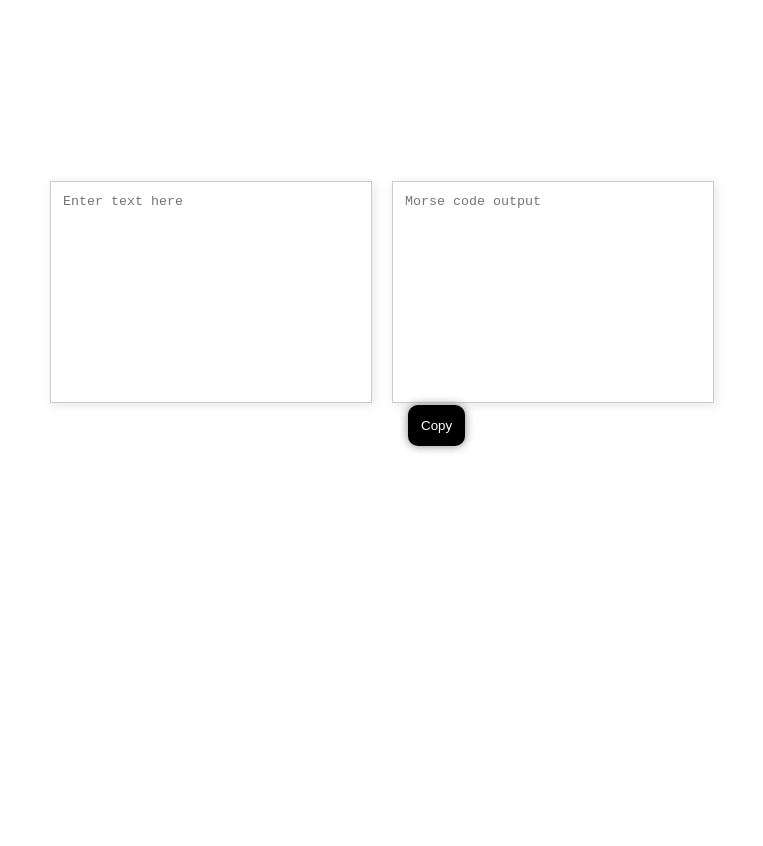
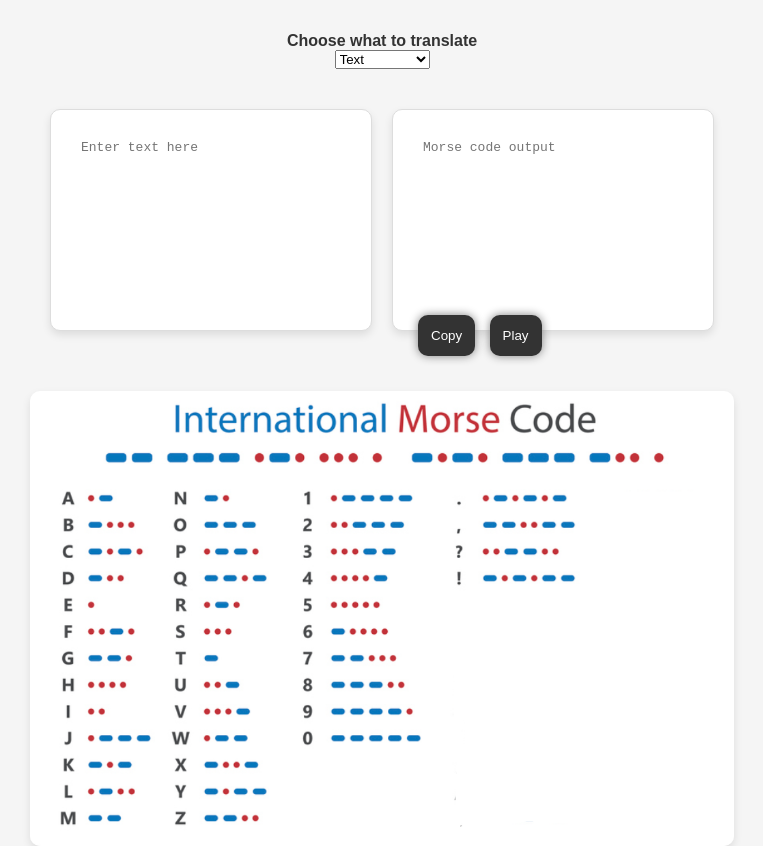
Before and after one commit to NikosDeliv/Morse-Code-Translator, a plain HTML site: page interface.html in a window 1280 px wide. Shown: the part 98-944 px from the top of the page, without its empty margins (258-1021 px from the left). Before the commit the page ends 800 px from the top, so only its background shows below. Drawn offline with Linux system fonts and the light colour scheme.

Commit message:
Add files via upload

```diff
--- a/design.css
+++ b/design.css
@@ -1,25 +1,50 @@
 body {
-    font-family: Arial, sans-serif;
+    font-family: 'Arial', sans-serif;
     display: flex;
     flex-direction: column;
-    justify-content: center;
+    justify-content: flex-start; /* Align items to the top */
     align-items: center;
     height: 100vh;
     margin: 0;
+    background-color: #f5f5f5; /* Light background for a clean look */
+    color: #333; /* Slightly softer text color */
+}
+
+h1 {
+    color: #333;
+    text-align: center;
+    margin-top: 20px; /* Move the heading higher */
+    font-size: 2.5em; /* Slightly larger heading */
 }
 
 .container {
     display: flex;
     gap: 20px; /* Adjust the space between the boxes */
     margin-bottom: 20px; /* Space between the boxes and the language picker */
+    flex-wrap: wrap; /* Allow boxes to wrap on smaller screens */
+    justify-content: center; /* Center the boxes */
+    margin-top: 40px; /* Space between the heading and the boxes */
 }
 
 .box {
-    border: 1px solid #ccc;
-    padding: 10px;
-    width: 300px; /* Adjust the width as needed */
-    height: 200px; /* Adjust the height as needed */
-    box-shadow: 2px 2px 10px rgba(0, 0, 0, 0.1);
+    border: 1px solid #ddd;
+    padding: 20px;
+    width: 280px; /* Slightly narrower for better spacing */
+    height: 180px; /* Slightly shorter for better balance */
+    box-shadow: 0 4px 8px rgba(0, 0, 0, 0.1); /* Softer shadow */
+    background-color: #fff; /* White background for boxes */
+    border-radius: 10px; /* Rounded corners */
+    transition: transform 0.3s, box-shadow 0.3s; /* Smooth transition on hover */
+}
+
+.box:hover {
+    transform: translateY(-5px); /* Slight lift on hover */
+    box-shadow: 0 8px 16px rgba(0, 0, 0, 0.2); /* Deeper shadow on hover */
+}
+
+label {
+    margin-top: 20px; /* Adjust the space above the label */
+    font-weight: bold; /* Bold label text */
 }
 
 textarea {
@@ -28,11 +53,20 @@ textarea {
     border: none;
     outline: none;
     resize: none; /* Prevents resizing of the textarea */
+    font-size: 1em; /* Uniform font size */
+    padding: 10px; /* Padding inside textarea for better readability */
+    border-radius: 5px; /* Rounded corners for textarea */
+    box-sizing: border-box; /* Ensures padding doesn't affect overall size */
 }
 
+.button-container {
+    display: flex;
+    gap: 10px; /* Space between the buttons */
+    margin-top: 20px; /* Space between the boxes and the buttons */
+}
 
 .btn {
-    background-color: black;
+    background-color: #333;
     color: #ffffff;
     border: none;
     padding: 13px;
@@ -41,16 +75,26 @@ textarea {
     cursor: pointer;
     box-shadow: 0 0 10px 0px grey;
     margin: 5px;
+    transition: background-color 0.3s, box-shadow 0.3s; /* Smooth transition on hover */
 }
 
 .btn:hover {
-    background-color: #040f1b;
+    background-color: #555; /* Slightly lighter hover effect */
+    box-shadow: 0 0 15px 0px grey; /* Deeper shadow on hover */
 }
-
 
 .success-message {
     color: rgb(2, 27, 2);
     margin-top: 10px;
     font-weight: bold;
-    font-family: Edge 12;
+    font-family: 'Arial', sans-serif;
 }
+
+body > img {
+    width: 55vw;
+    min-width: 330px;
+    max-width: 100%;
+    margin-top: 40px; /* Adjusted space between the boxes and the image */
+    border-radius: 10px; /* Rounded corners for the image */
+    box-shadow: 0 4px 8px rgba(0, 0, 0, 0.1); /* Subtle shadow for the image */
+}
--- a/interface.html
+++ b/interface.html
@@ -1,4 +1,4 @@
-<!DOCTYPE html>
+html <!DOCTYPE html>
 <html lang="en">
 <head>
     <link rel="stylesheet" href="design.css">
@@ -7,6 +7,12 @@
     <title>Morse Code Translator</title>
 </head>
 <body>
+    <h1>Morse Code Translator</h1>
+    <label for="translation"> Choose what to translate </label>
+    <select name="Translate" id="Translate">
+        <option value="Text">Text</option>
+        <option value="Morse Code">Morse Code</option>
+    </select>
     <div class="container">
         <div class="box input-box">
             <textarea id="inputText" placeholder="Enter text here"></textarea>
@@ -15,9 +21,12 @@
         <div class="box output-box">
             <textarea id="outputText" placeholder="Morse code output" readonly></textarea>
             <button class="btn" onclick="copyTextToClipboard()">Copy</button>
+            <button class="btn" onclick="">Play</button>
             <p class="success-message" id="showSuccessMessage"></p>
         </div>
     </div>
+
+    <img src="InternationalMorseCode.png" alt=" morse code dictionary" style="width: 55vw; min-width: 330px;" />
     <script src="main.js"></script>
 </body>
 </html>
--- a/main.js
+++ b/main.js
@@ -11,7 +11,7 @@ document.addEventListener("DOMContentLoaded", function() {
         'u': '..-', 'v': '...-', 'w': '.--', 'x': '-..-', 'y': '-.--',
         'z': '--..', '1': '.----', '2': '..---', '3': '...--', '4': '....-',
         '5': '.....', '6': '-....', '7': '--...', '8': '---..', '9': '----.',
-        '0': '-----', ' ': '/'
+        '0': '-----', ' ': '/', '.': '.-.-.-', ',': '--..--', '?': '..--..', '!': '-.-.--'
     };
 
     const reverseMorseCode = {};
```
Also changed, not shown: InternationalMorseCode.png (added).
